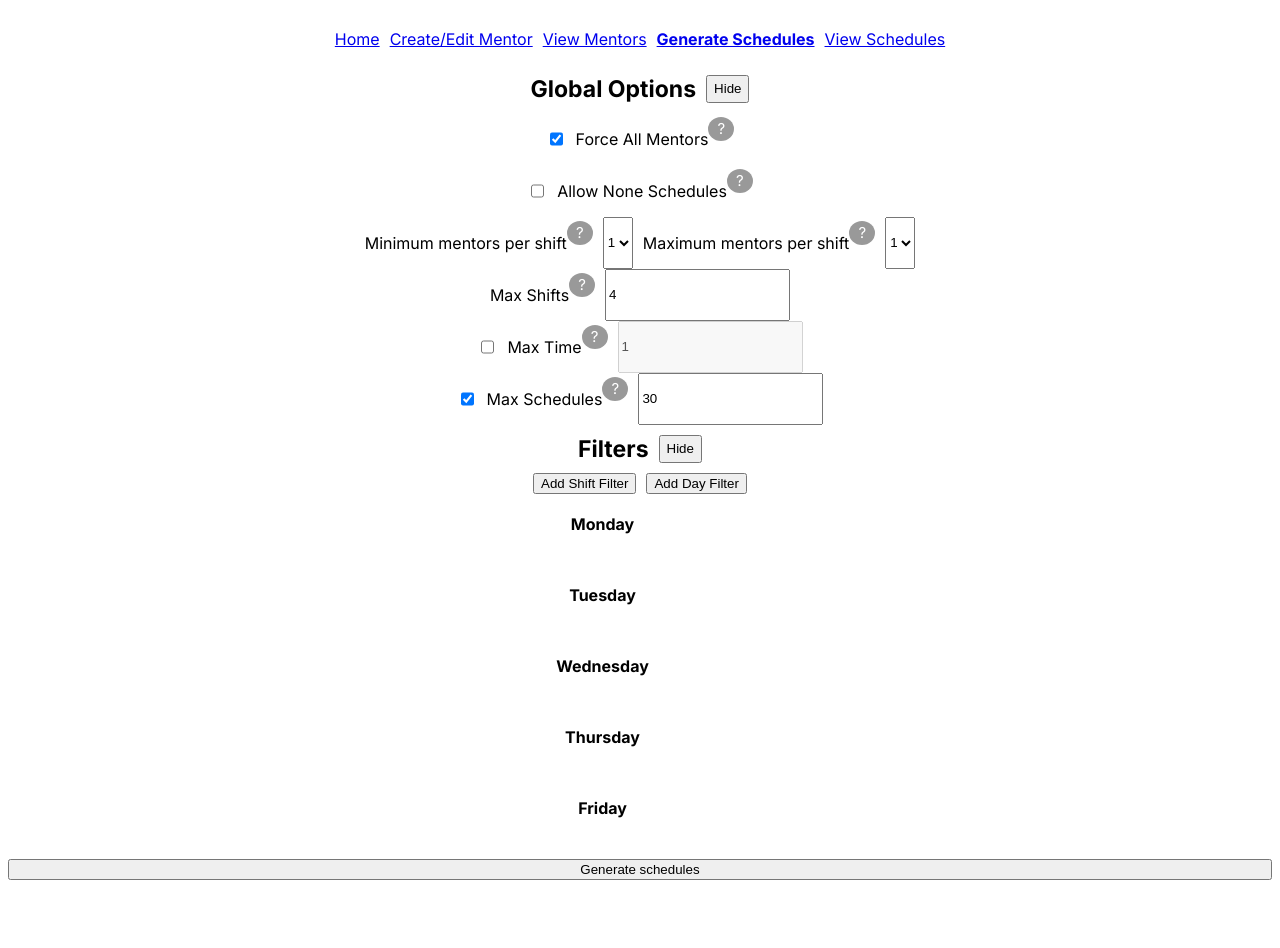
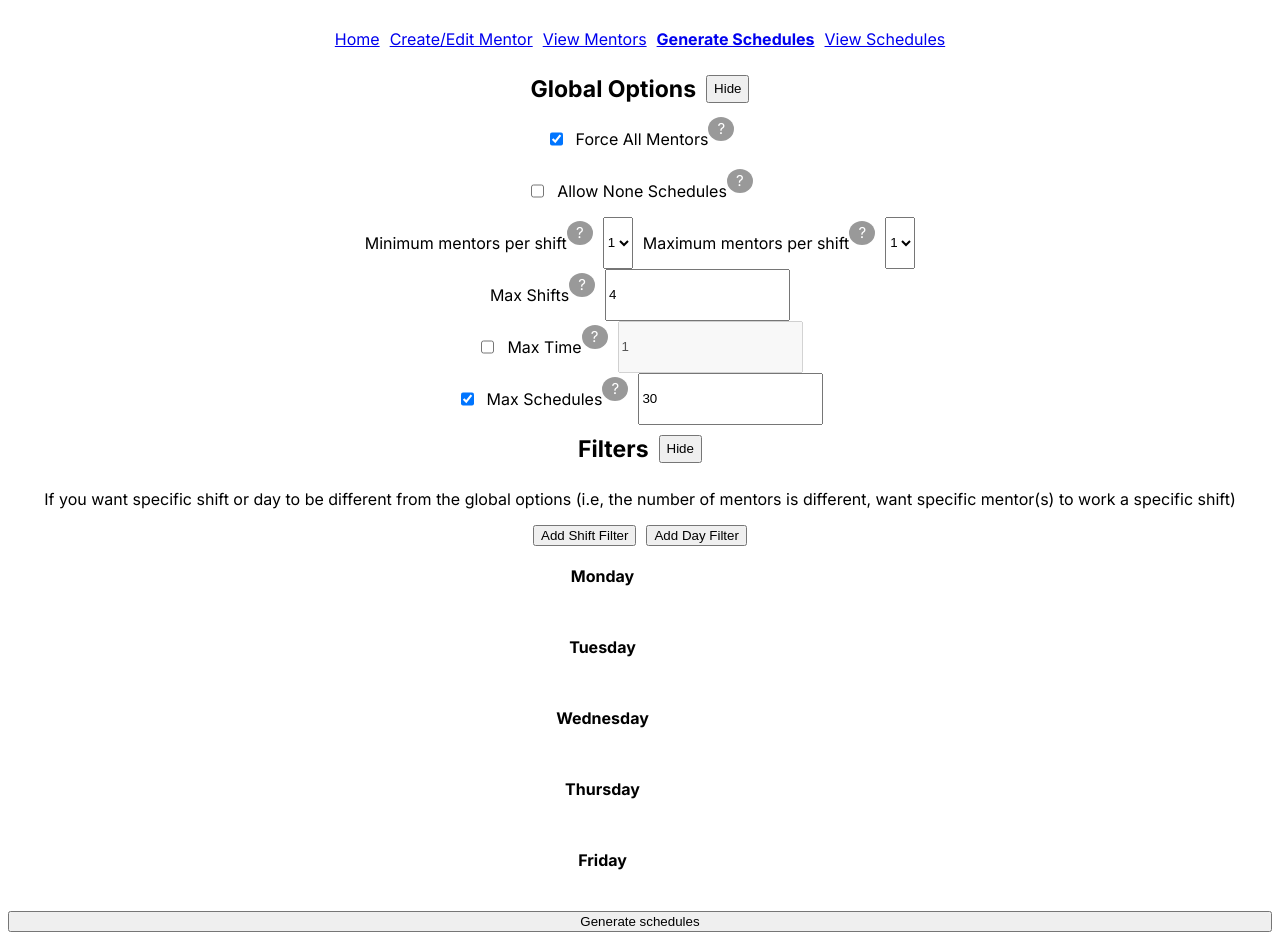
Before and after one commit to BlckHawker/Mentor-Schedule-Maker, a Next.js app: page /schedule/generate in a window 1280 px wide. Before the commit the page ends 896 px from the top, so only its background shows below. Built offline with nearby package versions, Linux system fonts and the light colour scheme.

Commit message:
Add p tag to describe filters

```diff
--- a/src/components/GenerateSchedule.tsx
+++ b/src/components/GenerateSchedule.tsx
@@ -146,10 +146,14 @@ const GenerateSchedule = () => {
 
         <div style={{ display: "flex", fontSize: "23px", justifyContent: "center", gap: "10px" }}>
           <b>Filters</b>
+
           <button onClick={() => setShowFilters((b) => !b)}>{showFilters ? "Hide" : "Show"}</button>
+
         </div>
 
         {showFilters && (
+          <div>
+            <p style={{ textAlign: "center" }}>If you want specific shift or day to be different from the global options (i.e, the number of mentors is different, want specific mentor(s) to work a specific shift)</p>
             <div style={{ display: "flex", flexDirection: "column", alignItems: "center", justifyContent: "center", gap: "10px" }}>
               <div style={{ display: "flex", justifyContent: "center", alignContent: "center", gap: "10px" }}>
                 <button
@@ -276,6 +280,8 @@ const GenerateSchedule = () => {
                 )
               }
             </div>
+          </div>
+
         )}
         <button disabled={generatingSchedules} onClick={() => generateSchedules()}>
           Generate schedules
@@ -397,21 +403,19 @@ const GenerateSchedule = () => {
 
     }
 
-
-
     //get the shift filters
     for (const abstractFilter of abstractShiftFilters) {
       const dayFilter = dayFilters.find(f => f.day === abstractFilter.day) ?? null;
       const filter = registerShiftFilter(abstractFilter, shiftFilters, dayFilter);
 
       //set warning text if filter is invalid
-      if(typeof filter === "string") {
+      if (typeof filter === "string") {
         setWarningText(filter);
         return;
       }
 
       //don't register if already registered
-      else if(filter !== null) {
+      else if (filter !== null) {
         shiftFilters.push(filter);
       }
     }
```
Lines whose indentation alone changed are shown as unchanged.
